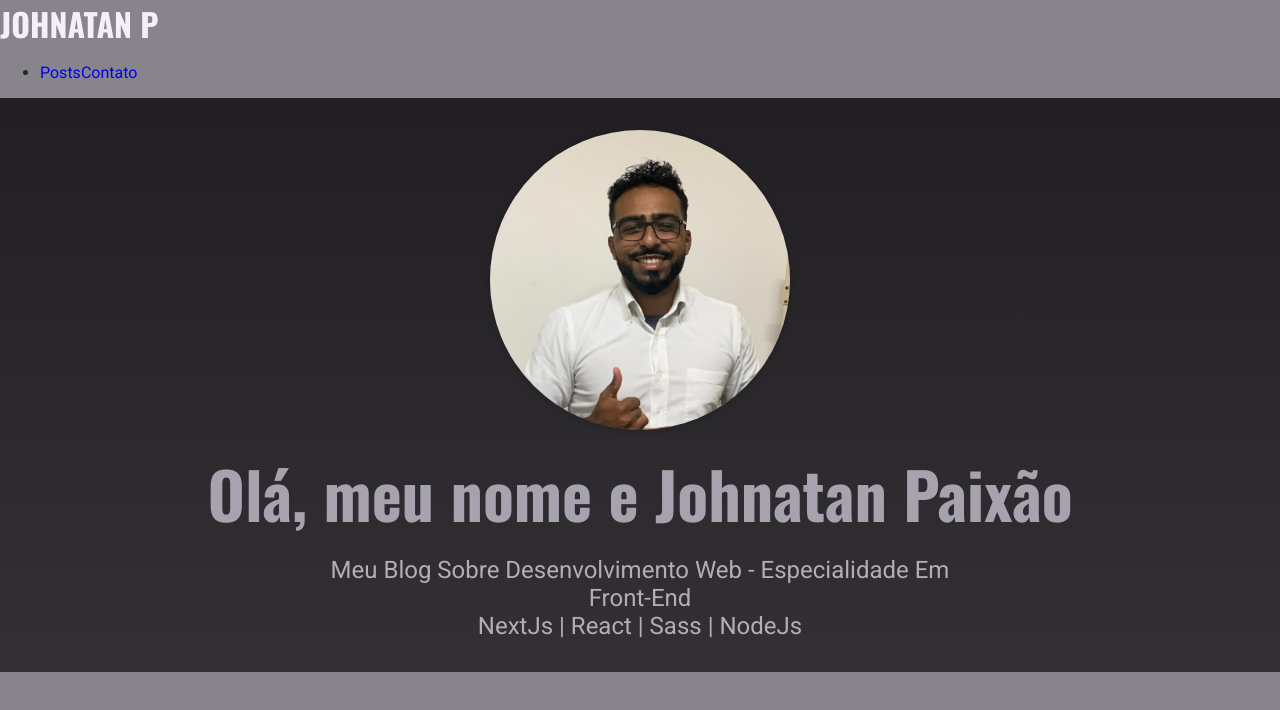
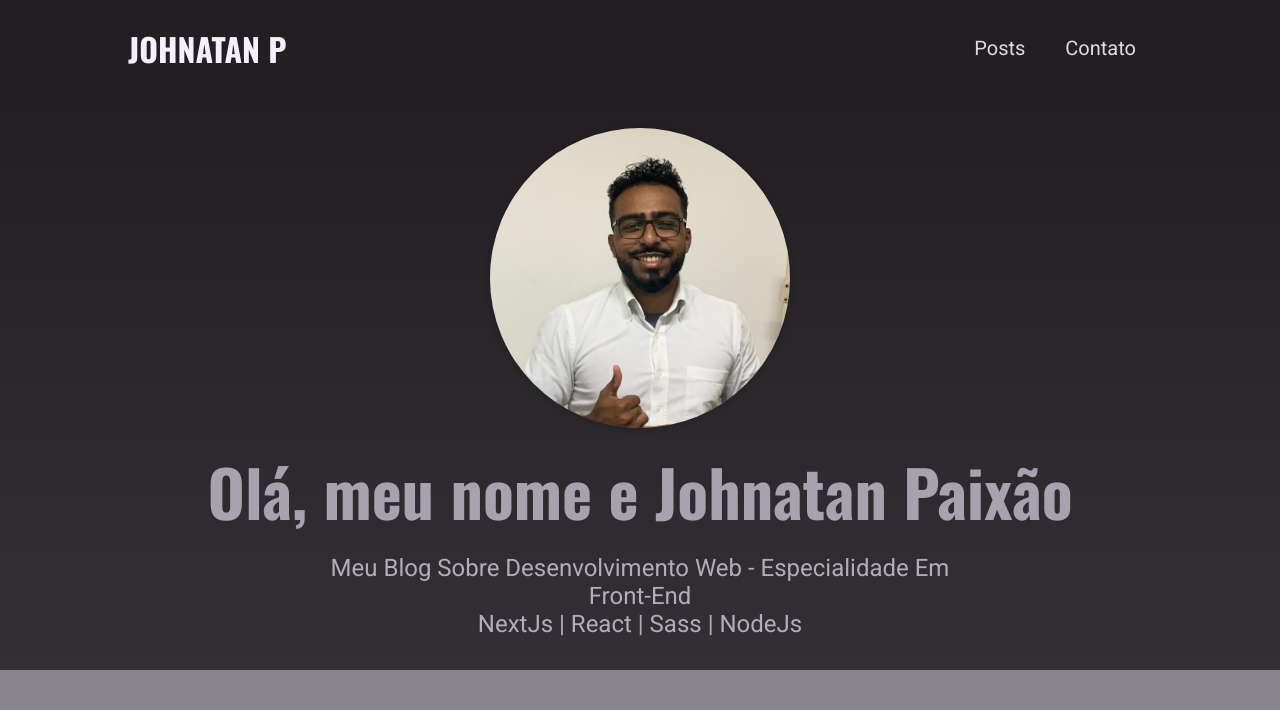
Before and after one commit to sirpantheon/johnatan-blog, a Next.js app: page / in a window 1280 px wide. Shown: the top 710 px of the page. Built offline with nearby package versions, Linux system fonts and the light colour scheme.

Commit message:
navigation

```diff
--- a/src/components/layout/main-navigation/index.js
+++ b/src/components/layout/main-navigation/index.js
@@ -1,9 +1,10 @@
 import Link from "next/link";
 import Logo from "../logo";
+import styles from "./main-navigation.module.scss";
 
 export default function MainNavigation() {
   return (
-    <header>
+    <header className={styles.header}>
       <Link href="/">
         <Logo />
       </Link>
@@ -11,6 +12,8 @@ export default function MainNavigation() {
         <ul>
           <li>
             <Link href="/posts">Posts</Link>
+          </li>
+          <li>
             <Link href="/Contact">Contato</Link>
           </li>
         </ul>
--- /dev/null
+++ b/src/components/layout/main-navigation/main-navigation.module.scss
@@ -0,0 +1,42 @@
+.header {
+    width: 100%;
+    height: 6rem;
+    background-color: var(--color-grey-900);
+    display: flex;
+    justify-content: space-between;
+    align-items: center;
+    padding: 0 10%;
+  }
+
+  .header ul {
+    list-style: none;
+    display: flex;
+    align-items: baseline;
+    margin: 0;
+    padding: 0;
+  }
+
+  .header li {
+    margin: 0 var(--size-4);
+  }
+
+  .header a {
+    color: var(--color-grey-100);
+    font-size: var(--size-4);
+  }
+
+  .header a:hover,
+  .header a:active,
+  .header a.active {
+    color: var(--color-grey-200);
+  }
+
+  @media (min-width: 768px) {
+    .header ul {
+      gap: 0.5rem;
+    }
+
+    .header a {
+      font-size: var(--size-5);
+    }
+  }
```
